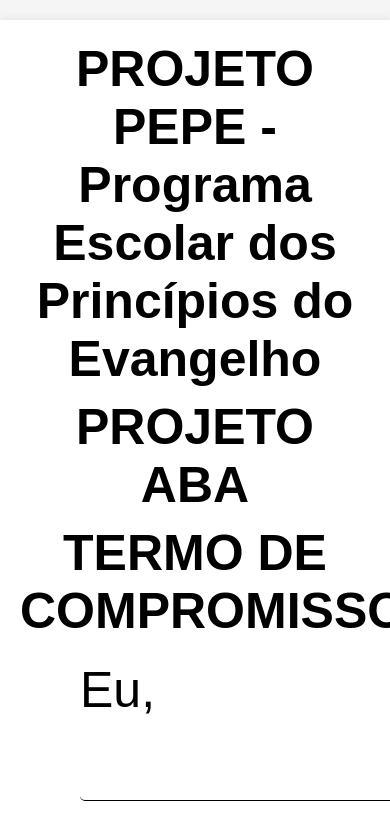
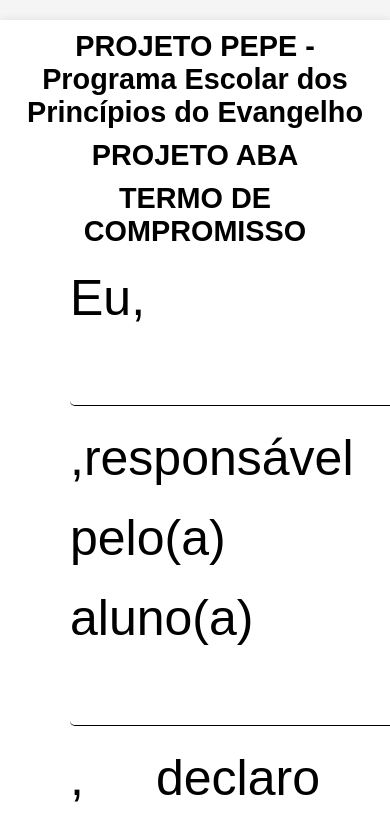
Before and after one commit to GabrielLNascimento/TermoCompromisso, a plain HTML site: page index.html in a window 390 px wide. Shown: the top 827 px of the page. Drawn offline with nearby package versions, Linux system fonts and the light colour scheme.

Commit message:
style text

```diff
--- a/assets/css/style.css
+++ b/assets/css/style.css
@@ -79,6 +79,35 @@ button:hover {
     background-color: #0056b3;
 }
 
+/* 🔍 Media query para telas pequenas */
+@media (max-width: 600px) {
+    .conteudo {
+        padding: 10px;
+    }
+
+    .conteudo h1 {
+        font-size: 1.8rem;
+    }
+
+    .conteudo-texto {
+        font-size: 1.2rem;
+    }
+
+    input {
+        width: 100%;
+        font-size: 1.2rem;
+    }
+
+    .input-small,
+    .input-medium {
+        width: 100%;
+    }
+
+    button {
+        font-size: 1.2rem;
+        padding: 12px 24px;
+    }
+}
 
 .negrito {
     font-weight: bold;
```
